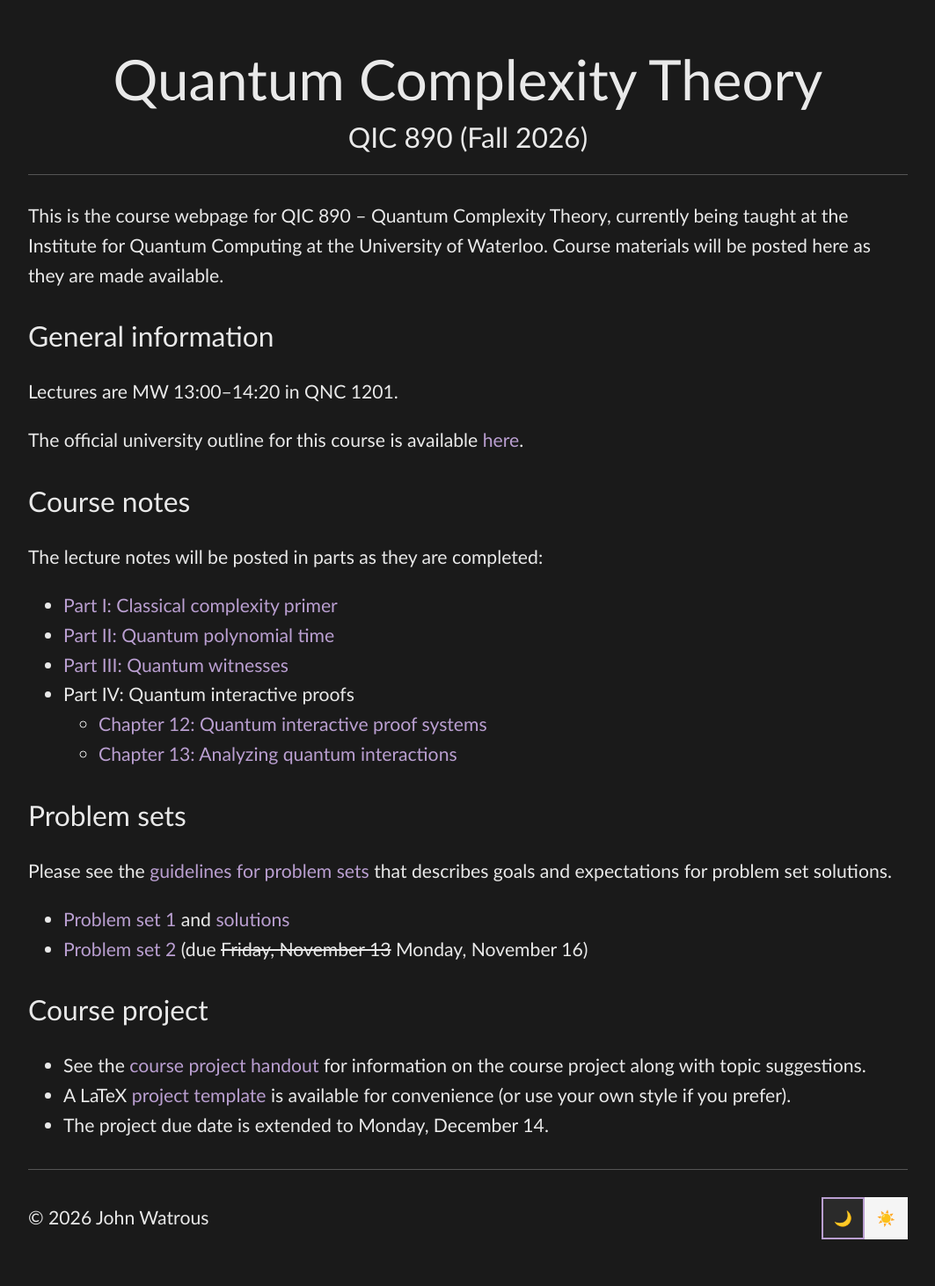
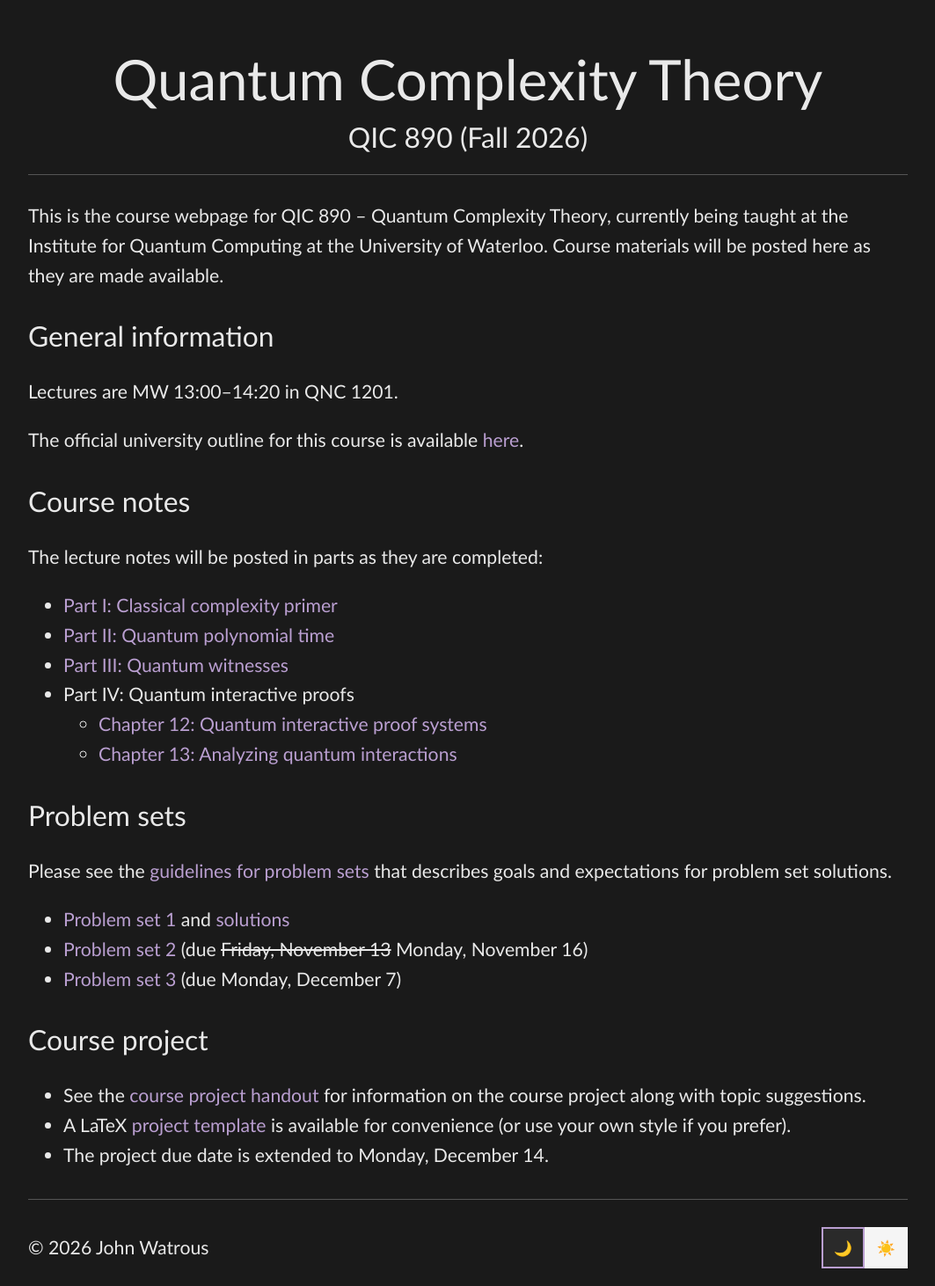
Before and after one commit to jhwatrous/jhwatrous.github.io, a Jekyll site: the page built from quantum-complexity.md, in a window 1280 px wide. Shown: the whole page at 88% size, without its empty margins (108-1171 px from the left). Built offline with Jekyll 4.4.1, drawn with Linux system fonts in a browser that asks for light colours; before the commit the page ends 1429 px from its top, so only the background shows below that.

Commit message:
Posted QCT problem set 3

```diff
--- a/quantum-complexity.md
+++ b/quantum-complexity.md
@@ -30,6 +30,7 @@ Please see the [guidelines for problem sets]({{ '/QCT-guidelines.pdf' | relative
 
 - [Problem set 1]({{ '/QCT-problem-set-1.pdf' | relative_url }}) and [solutions]({{ '/QCT-solution-set-1.pdf' | relative_url }})
 - [Problem set 2]({{ '/QCT-problem-set-2.pdf' | relative_url }}) (due ~~Friday, November 13~~ Monday, November 16)
+- [Problem set 3]({{ '/QCT-problem-set-3.pdf' | relative_url }}) (due Monday, December 7)
 
 ## Course project
 
```
Also changed, not shown: 2 other files.
